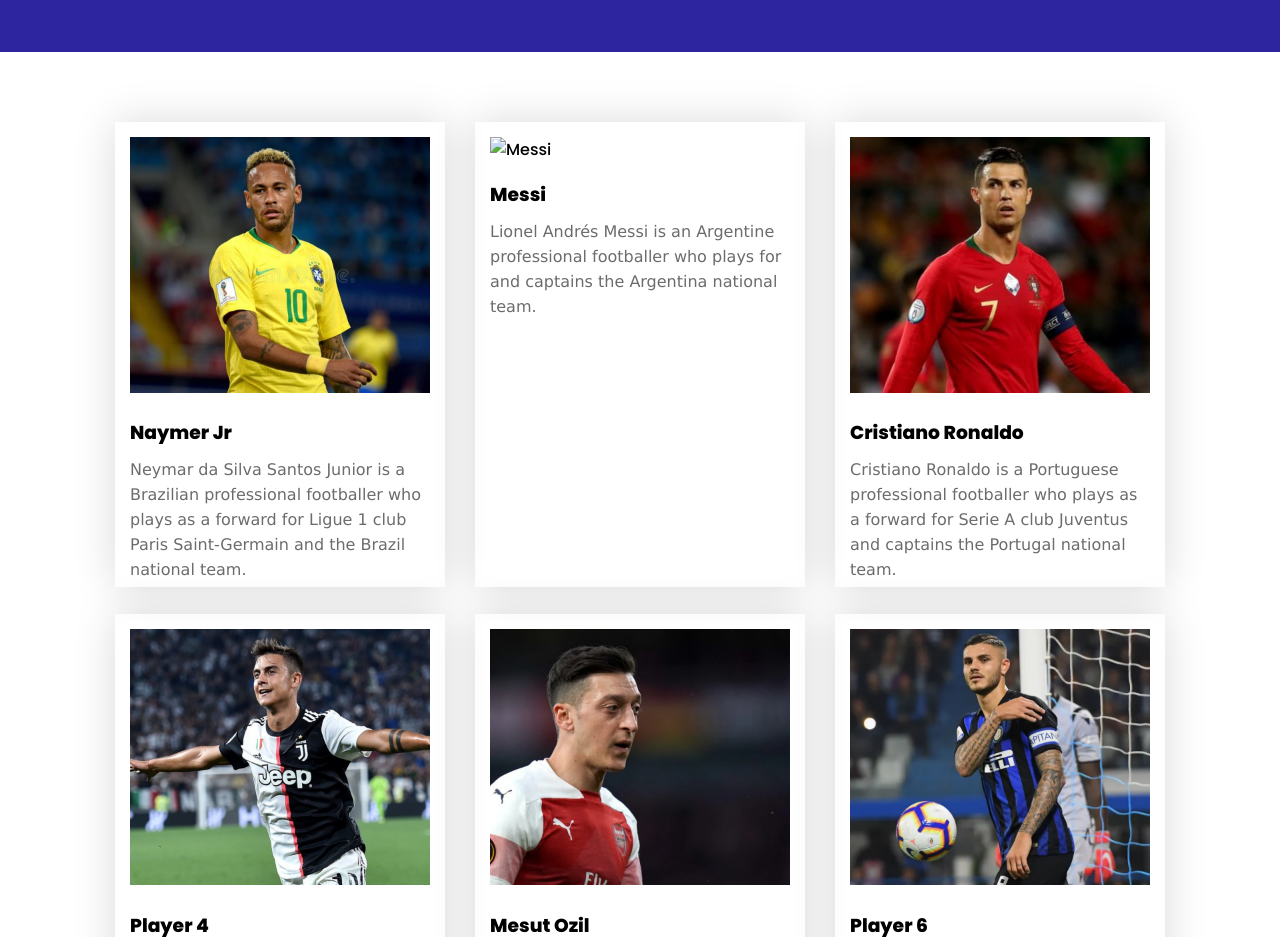
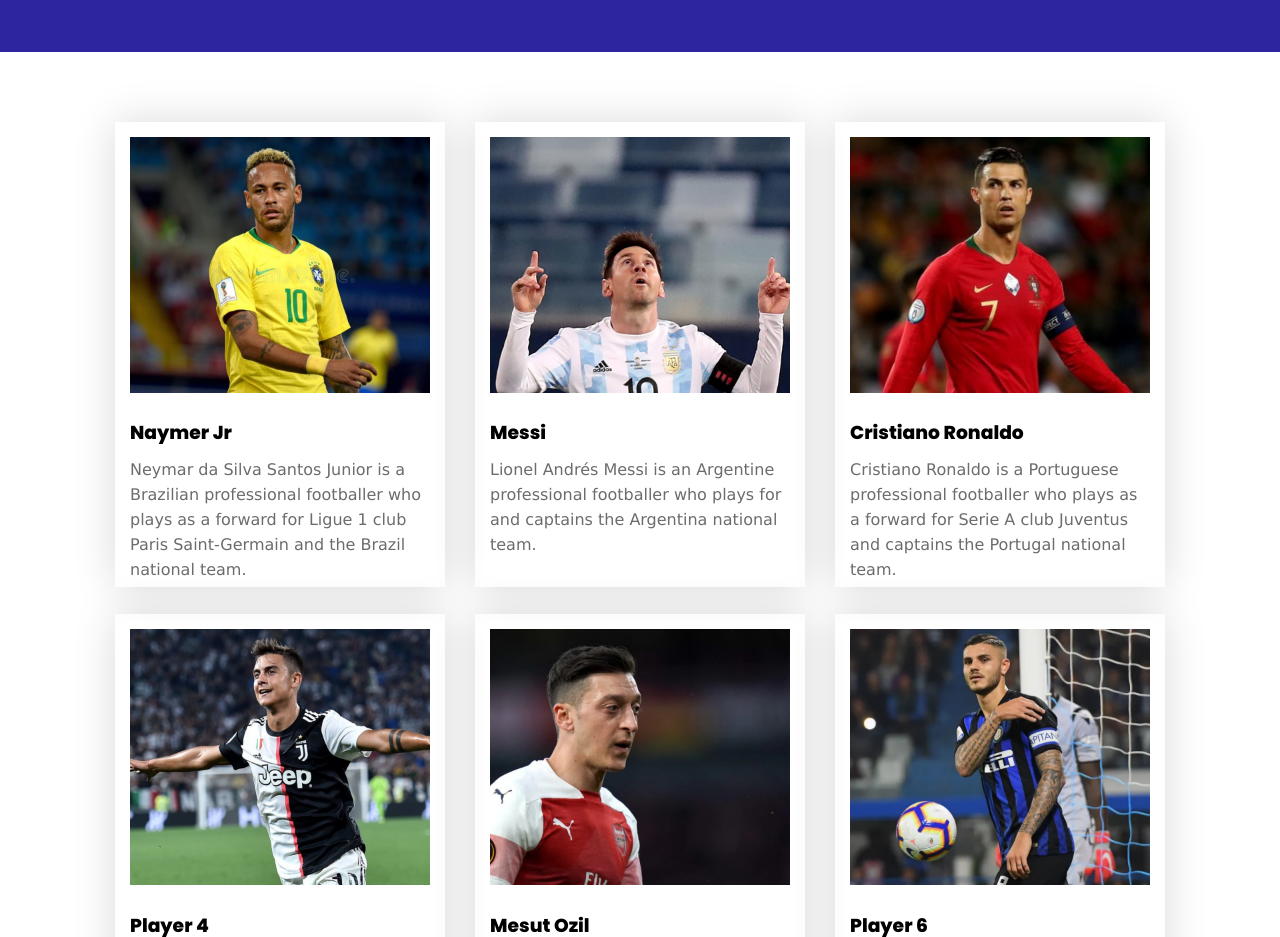
Before and after one commit to Mezbah101/Copa-America--A02, a plain HTML site: page index.html in a window 1280 px wide. Shown: the part 820-1757 px from the top of the page. Drawn offline with Linux system fonts and the light colour scheme; the site is published under a folder, as on GitHub Pages, so addresses that start at the root find nothing.

Commit message:
2nd commit

```diff
--- a/index.html
+++ b/index.html
@@ -66,7 +66,7 @@
             </article>
             <article class="player">
                 <div class="player-img">
-                    <img class="player-1" src="/football-repo/images/players/player-2.png" alt="Messi">
+                    <img class="player-1" src="football-repo/images/players/player-2.png" alt="Messi">
 
                 </div>
                 <div class="player-info">
```
